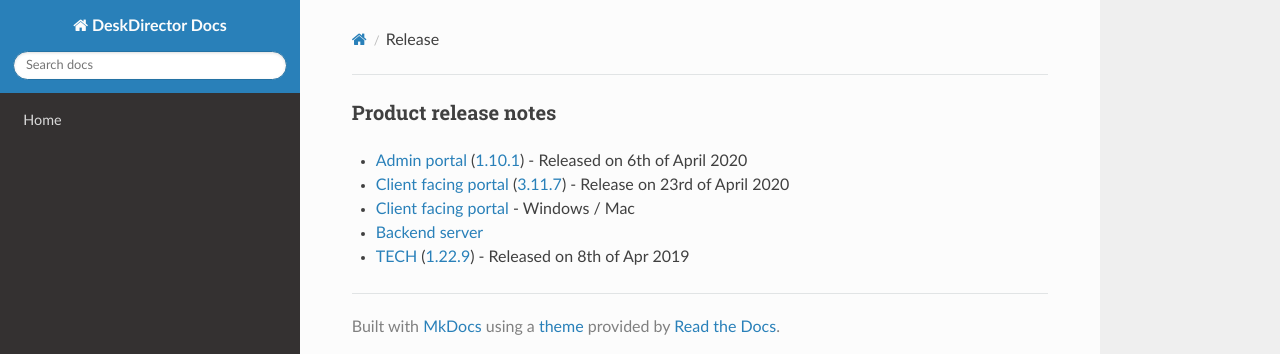
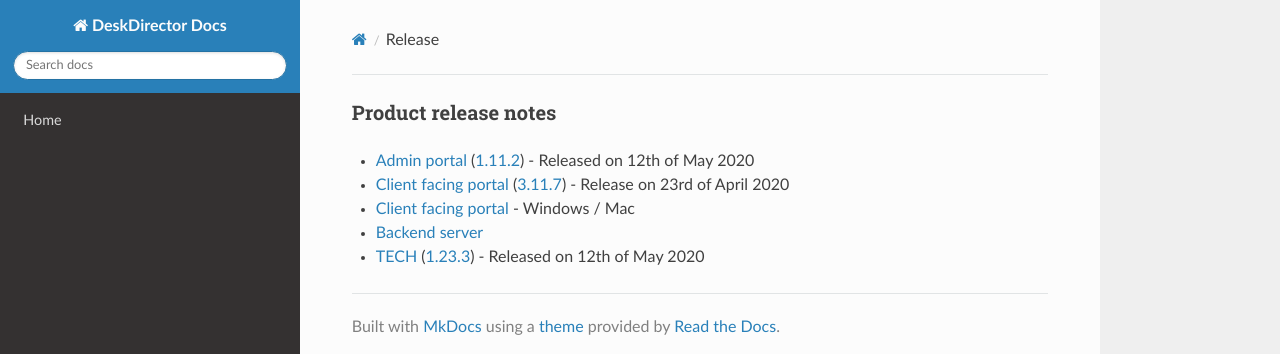
Before and after one commit to DeskDirector/docs, an MkDocs documentation site: the page built from docs/_contents/admin/home/release.md, in a window 1280 px wide. Shown: the top 354 px of the page. Built offline with MkDocs 1.6.1, drawn with Linux system fonts in a browser that asks for light colours; nearby versions of some CDN libraries; old or Windows-style settings are respelled for this version of MkDocs.

Commit message:
Update release.md

```diff
--- a/docs/_contents/admin/home/release.md
+++ b/docs/_contents/admin/home/release.md
@@ -1,6 +1,6 @@
 ### Product release notes
-* [Admin portal](/release-notes/admin) ([1.10.1](/release-notes/admin/v1.10.1)) - Released on 6th of April 2020
+* [Admin portal](/release-notes/admin) ([1.11.2](/release-notes/admin/v1.11.1)) - Released on 12th of May 2020
 * [Client facing portal](/release-notes/portal) ([3.11.7](/release-notes/portal/v3.11)) - Release on 23rd of April 2020
 * [Client facing portal](https://help.deskdirector.com/article/4uzjpwaiou-dd-portal-changelog) - Windows / Mac
 * [Backend server](https://help.deskdirector.com/article/5ml4ieesph-server-changelog)
-* [TECH](/release-notes/tech) ([1.22.9](/release-notes/tech/v1.22)) - Released on 8th of Apr 2019
+* [TECH](/release-notes/tech) ([1.23.3](/release-notes/tech/v1.23)) - Released on 12th of May 2020
```
